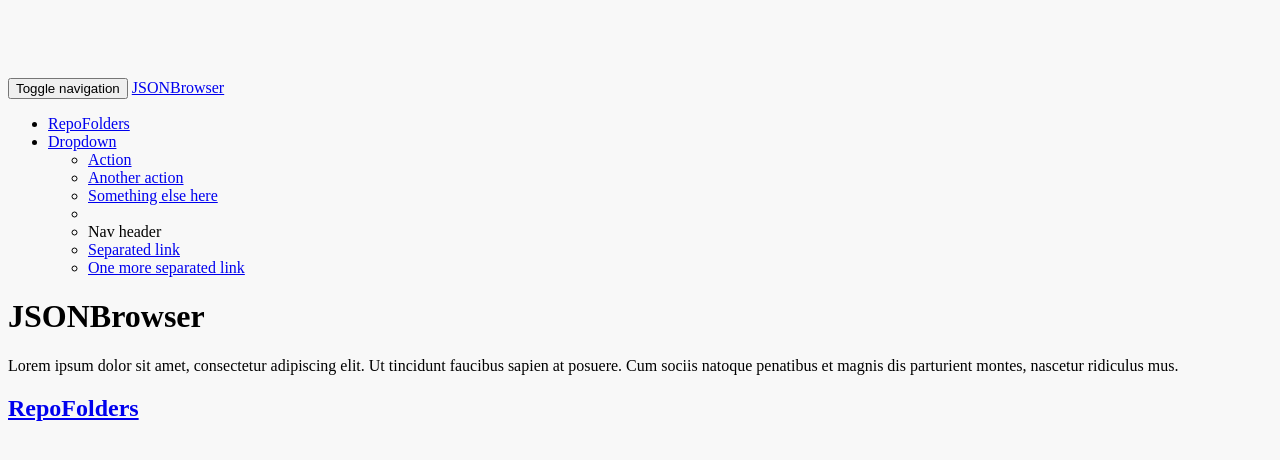
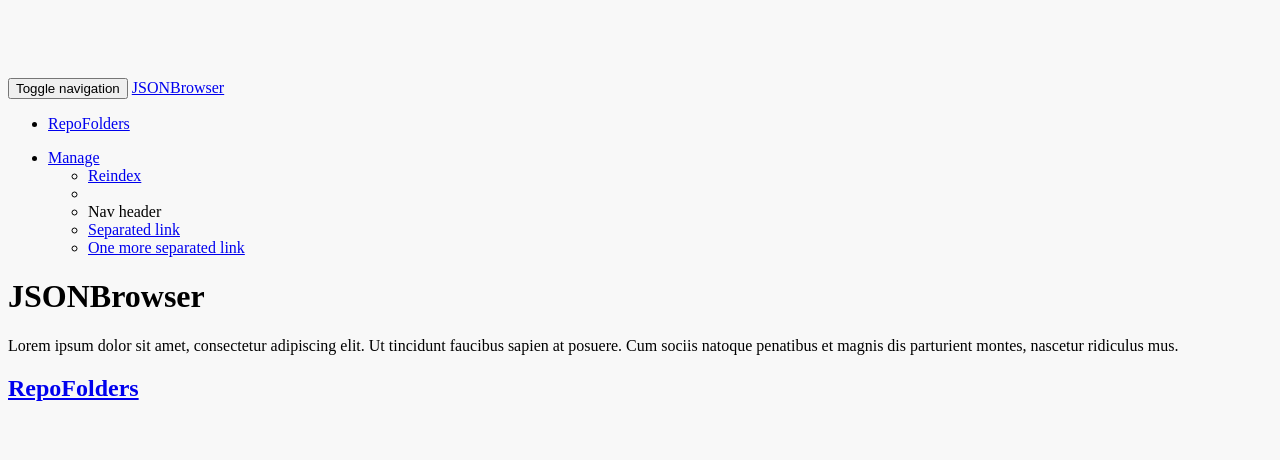
Before and after one commit to 4teamwork/jsonbrowser, a Flask app: template jsonbrowser/templates/index.html in a window 1280 px wide. Shown: the top 460 px of the page. Run offline with Flask 2, Linux system fonts and the light colour scheme; the template is opened without the code that fills it, so the values that code supplies are empty; some libraries are stand-ins or nearby versions.

Commit message:
Add menu entry for 'reindex' view.

```diff
--- a/jsonbrowser/templates/bootstrap/base.html
+++ b/jsonbrowser/templates/bootstrap/base.html
@@ -40,6 +40,10 @@
         ('/repofolders/', 'repofolders', 'RepoFolders'),
     ] -%}
 
+    {% set manage_menu = [
+        ('/reindex', 'reindex', 'Reindex'),
+    ] -%}
+
     <!-- Fixed navbar -->
     <nav class="navbar navbar-inverse navbar-fixed-top">
       <div class="container">
@@ -59,12 +63,17 @@
               %}><a href="{{ href|e }}">{{ caption|e }}</a></li>
             {% endfor %}
 
+          </ul>
+
+
+          <ul class="nav navbar-nav pull-right">
             <li class="dropdown">
-              <a href="#" class="dropdown-toggle" data-toggle="dropdown" role="button" aria-expanded="false">Dropdown <span class="caret"></span></a>
+              <a href="#" class="dropdown-toggle" data-toggle="dropdown" role="button" aria-expanded="false">Manage <span class="caret"></span></a>
               <ul class="dropdown-menu" role="menu">
-                <li><a href="#">Action</a></li>
-                <li><a href="#">Another action</a></li>
-                <li><a href="#">Something else here</a></li>
+
+                {% for href, id, caption in manage_menu %}
+                  <li><a href="{{ href|e }}">{{ caption|e }}</a></li>
+                {% endfor %}
                 <li class="divider"></li>
                 <li class="dropdown-header">Nav header</li>
                 <li><a href="#">Separated link</a></li>
@@ -73,6 +82,7 @@
             </li>
 
           </ul>
+
         </div><!--/.nav-collapse -->
       </div>
     </nav>
```
